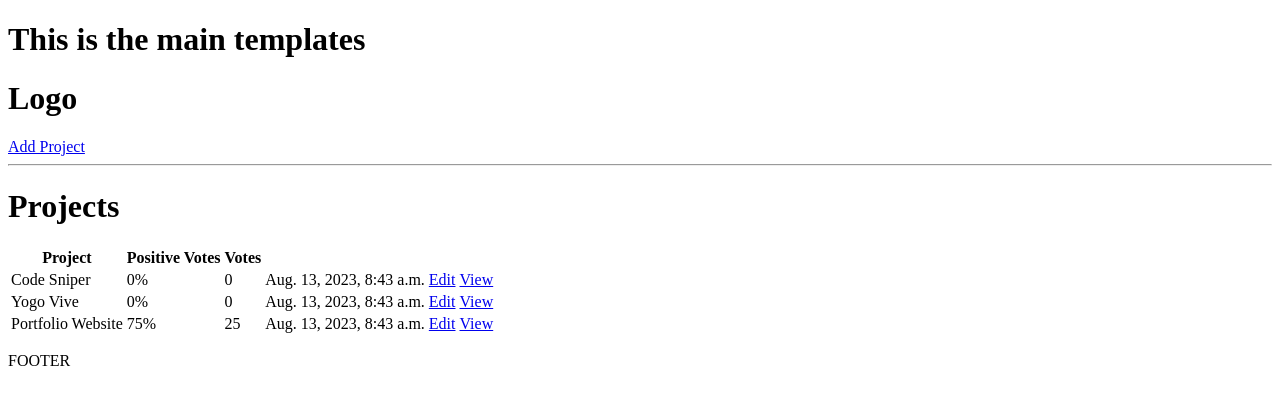
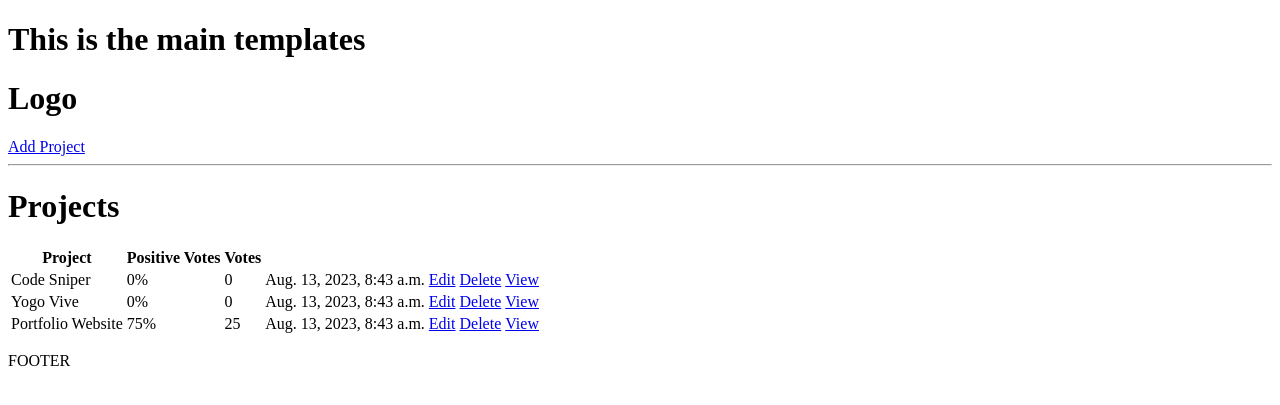
Before and after one commit to tdhung-03/DjangoBeginner, a Django app: page / in a window 1280 px wide. Shown: the top 405 px of the page. Run offline with Django 4.2, Linux system fonts and the light colour scheme; data comes from the database, SQL or seed files in the repository; both versions use the stored data as it was after the commit.

Commit message:
delete method

```diff
--- a/projects/templates/projects/projects.html
+++ b/projects/templates/projects/projects.html
@@ -10,6 +10,7 @@
         <th></th>
         <th></th>
         <th></th>
+        <th></th>
     </tr>
     {% for project in projects %}
     <tr>
@@ -18,6 +19,7 @@
         <td>{{project.vote_total}}</td>
         <td>{{project.created}}</td>
         <td><a href="{% url 'update-project' project.id %}">Edit</a></td>
+        <td><a href="{% url 'delete-project' project.id %}">Delete</a></td>
         <td><a href="{% url 'project' project.id %}">View</a></td>
     </tr>
     {% endfor %}
--- a/projects/urls.py
+++ b/projects/urls.py
@@ -6,4 +6,5 @@ urlpatterns = [
     path("project/<str:pk>", views.project, name="project"),
     path("create-project/", views.createProject, name="create-project"),
     path("update-project/<str:pk>", views.updateProject, name="update-project"),
+    path('delete-project/<str:pk>', views.deleteProject, name="delete-project"),
 ]
--- a/projects/views.py
+++ b/projects/views.py
@@ -44,3 +44,14 @@ def updateProject(request, pk):
         'form': form
     }
     return render(request, 'projects/project_form.html', context)
+
+
+def deleteProject(request, pk):
+    project = Project.objects.get(id=pk)
+    if request.method == 'POST':
+        project.delete()
+        return redirect('projects')
+    context = {
+        'object': project
+    }
+    return render(request, 'projects/delete_template.html', context)
```
Also changed, not shown: projects/templates/projects/delete_template.html (added, +11 -0 lines), db.sqlite3.
